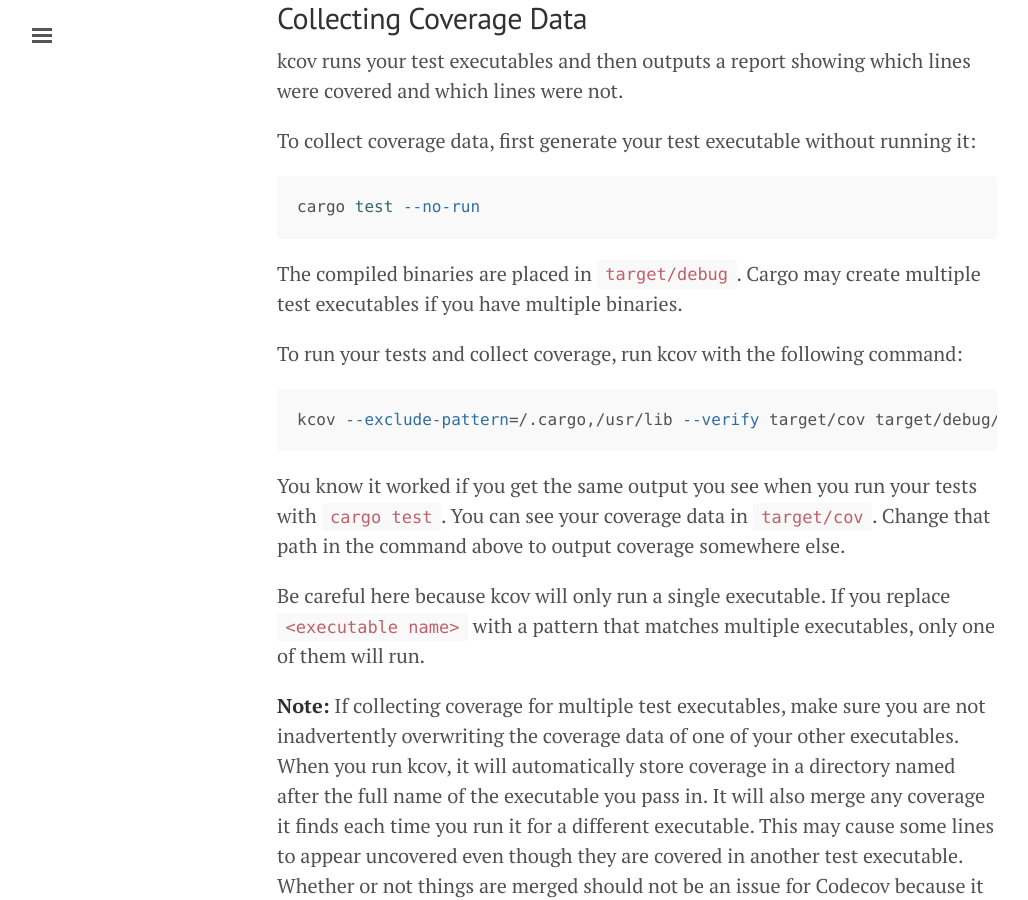
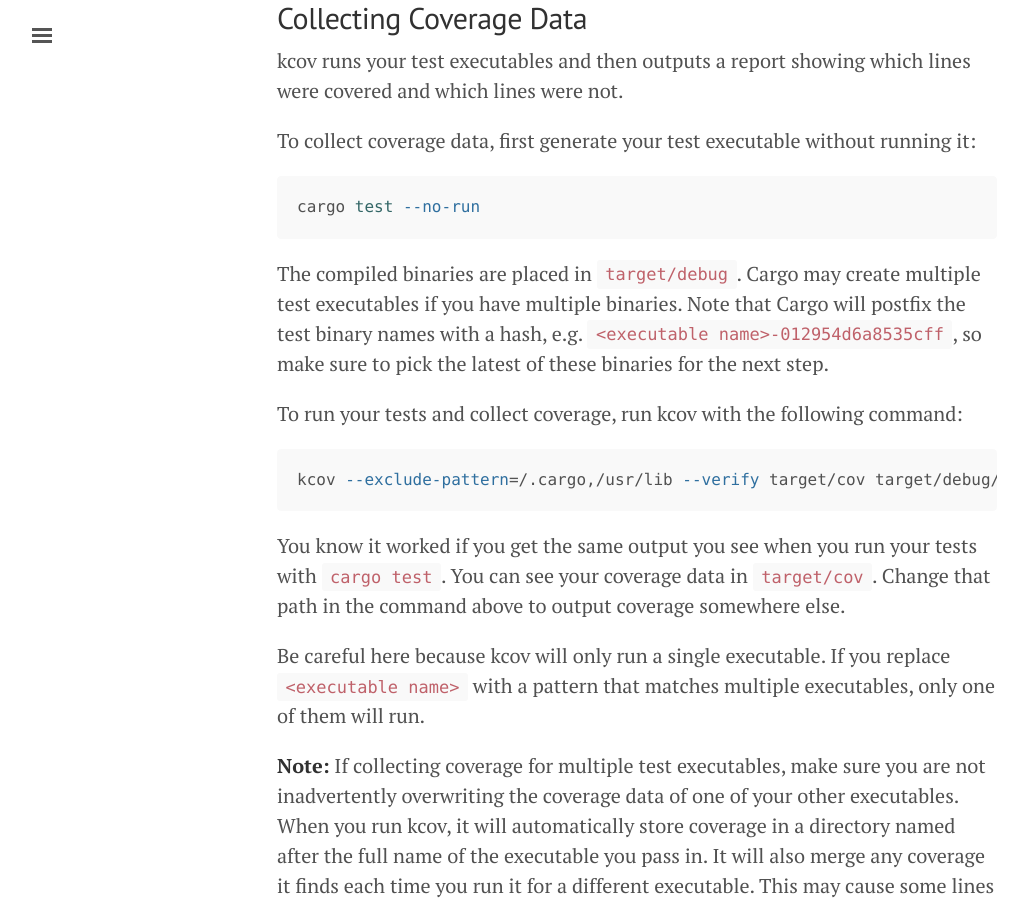
Before and after one commit to sunjay/sunjay.github.io, a Jekyll site: the page built from _posts/2016-07-25-rust-code-coverage.md, in a window 1280 px wide and 900 px high, scrolled down 4225 px. Shown: the whole window, without its empty margins (3-1031 px from the left). Built offline with Jekyll 4.4.1, drawn with Linux system fonts in a browser that asks for light colours.

Commit message:
Describe Cargo test binary name (added hash)

````diff
--- a/_posts/2016-07-25-rust-code-coverage.md
+++ b/_posts/2016-07-25-rust-code-coverage.md
@@ -184,7 +184,7 @@
 ```
 
 The compiled binaries are placed in `target/debug`. Cargo may create multiple
-test executables if you have multiple binaries.
+test executables if you have multiple binaries. Note that Cargo will postfix the test binary names with a hash, e.g. `<executable name>-012954d6a8535cff`, so make sure to pick the latest of these binaries for the next step.
 
 To run your tests and collect coverage, run kcov with the following command:
 
````
